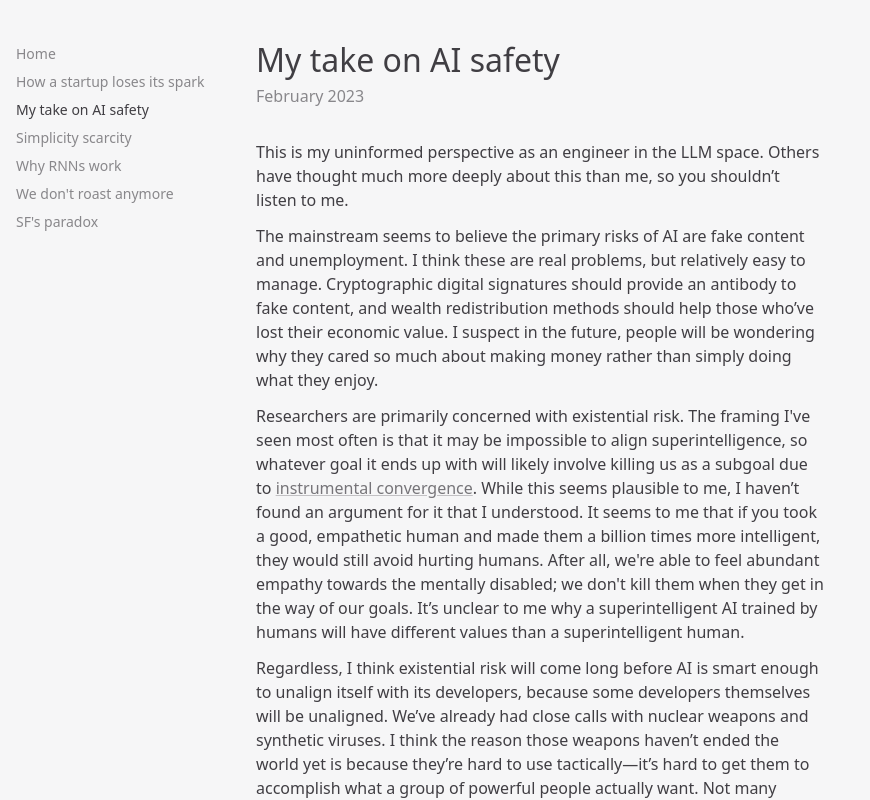
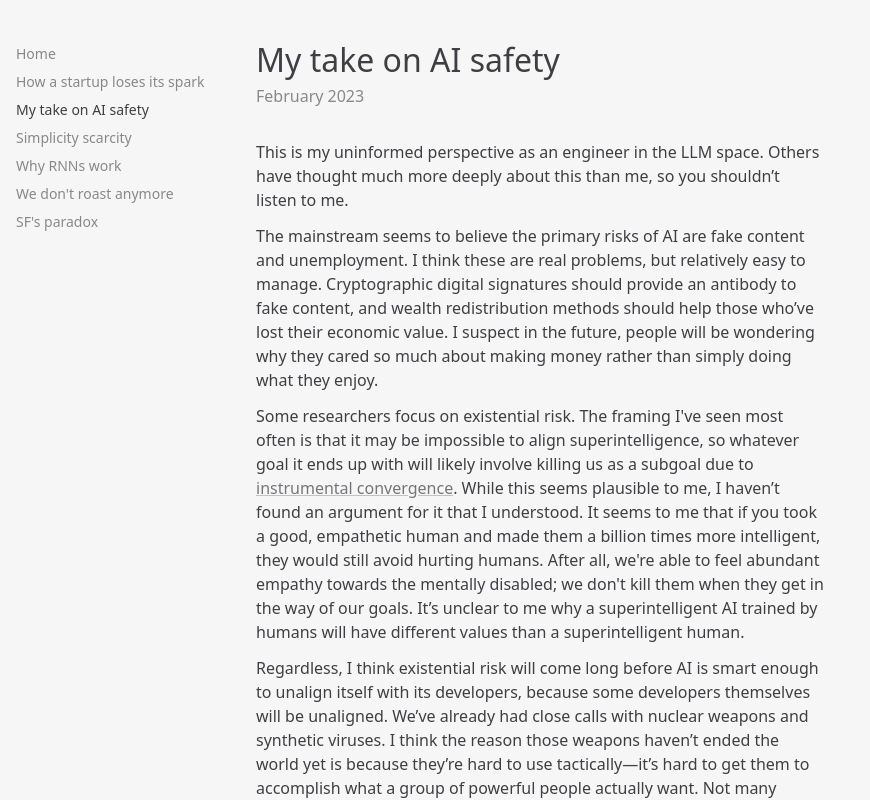
Before and after one commit to Xyzrr/micro-blog, a SvelteKit app: page /ai-safety in a window 1280 px wide. Shown: the top 800 px of the page, without its empty margins (0-870 px from the left). Built offline with nearby package versions, Linux system fonts and the light colour scheme.

Commit message:
more accurate

```diff
--- a/src/routes/(posts)/ai-safety/+page.svelte
+++ b/src/routes/(posts)/ai-safety/+page.svelte
@@ -15,10 +15,10 @@
 	much about making money rather than simply doing what they enjoy.
 </p>
 <p>
-	Researchers are primarily concerned with existential risk. The framing I've seen most often is
-	that it may be impossible to align superintelligence, so whatever goal it ends up with will likely
-	involve killing us as a subgoal due to <a
-		href="https://en.wikipedia.org/wiki/Instrumental_convergence">instrumental convergence</a
+	Some researchers focus on existential risk. The framing I've seen most often is that it may be
+	impossible to align superintelligence, so whatever goal it ends up with will likely involve
+	killing us as a subgoal due to <a href="https://en.wikipedia.org/wiki/Instrumental_convergence"
+		>instrumental convergence</a
 	>. While this seems plausible to me, I haven’t found an argument for it that I understood. It
 	seems to me that if you took a good, empathetic human and made them a billion times more
 	intelligent, they would still avoid hurting humans. After all, we're able to feel abundant empathy
```
